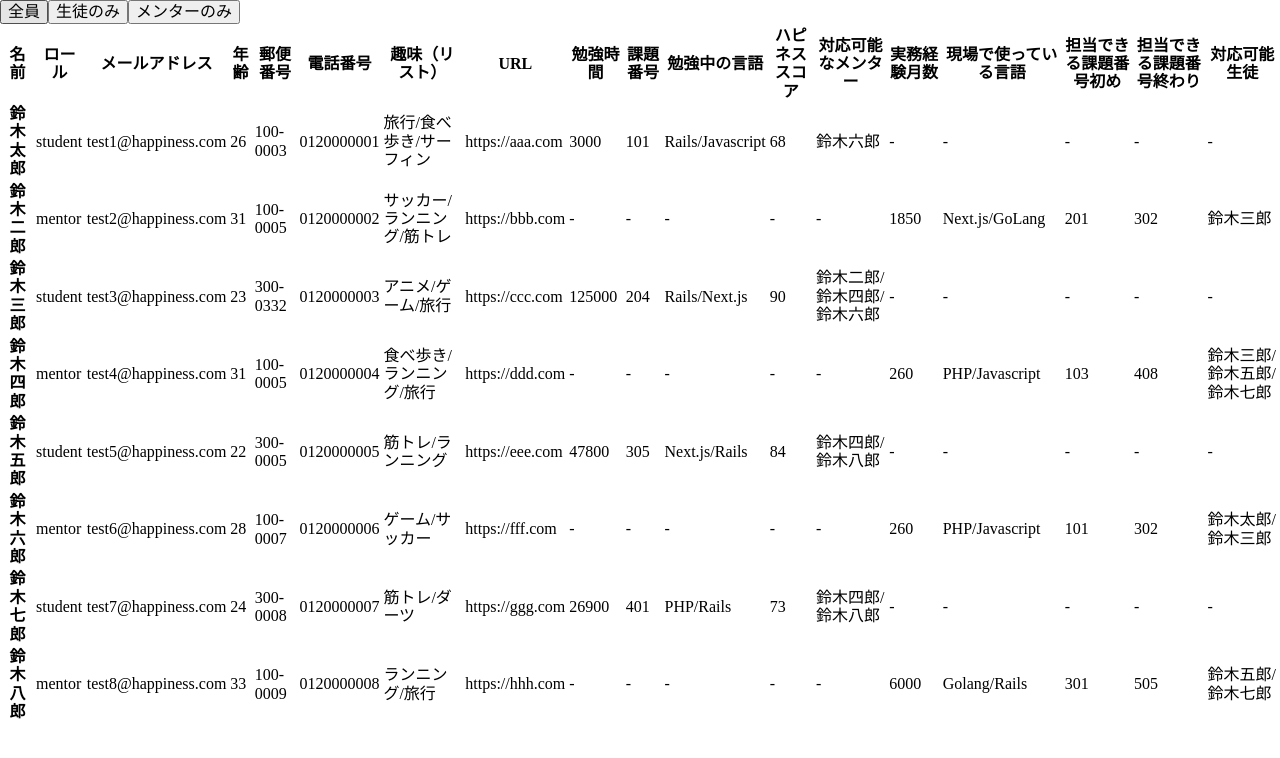
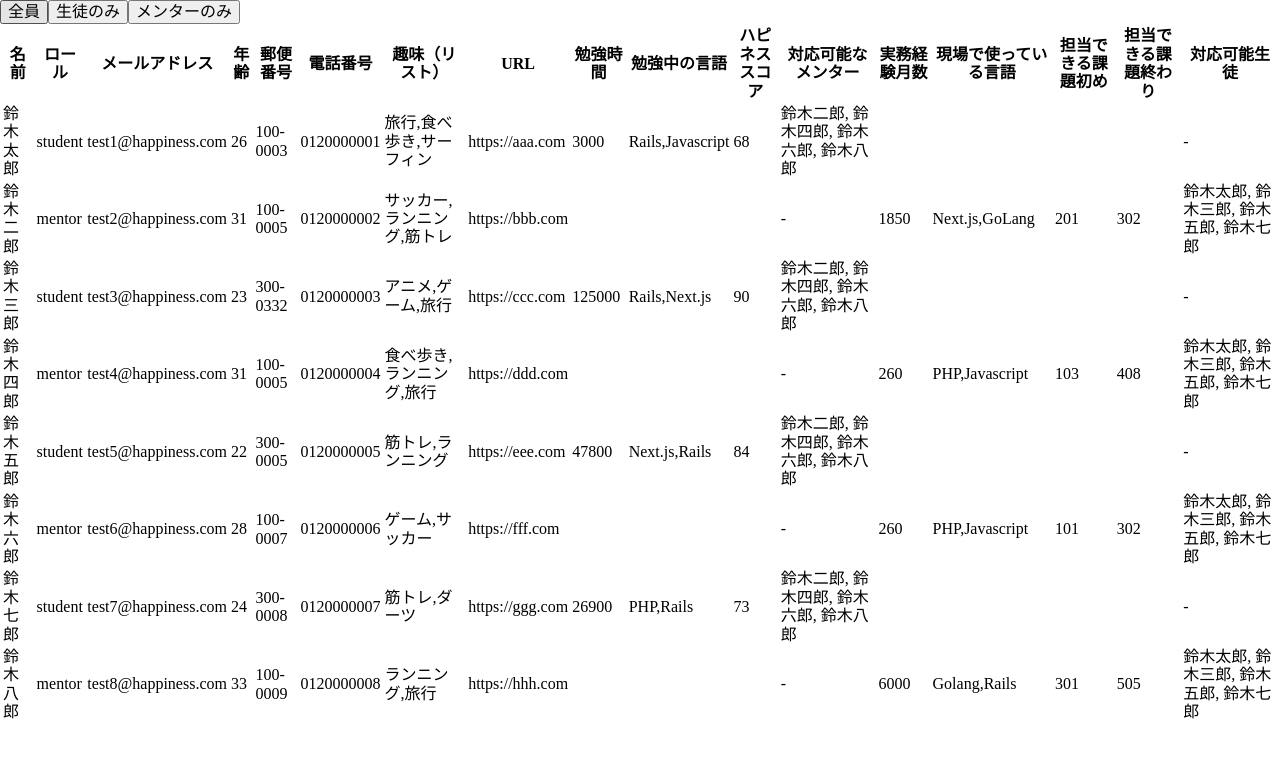
Before and after one commit to umedanaoyuki/hc_practice, a React (Vite) app in the folder react_typescript/: page /top in a window 1280 px wide. Shown: the top 758 px of the page. Built offline with nearby package versions, Linux system fonts and the light colour scheme.

Commit message:
feat: react-tableを使用したtableの作成（columnsの中で関数を実行するためにpropsを追加する）

```diff
--- /dev/null
+++ b/react_typescript/src/components/AllTable/columns.ts
@@ -0,0 +1,104 @@
+import { ColumnDef } from "@tanstack/react-table";
+import { MentorDataType } from "../../type/MentorDataType";
+import { StudentDataType } from "../../type/StudentDataType";
+
+// columnsの設定を関数に変更し、引数でstudentsDataとmentorsDataを受け取る
+export const createColumns = (
+  studentsData: StudentDataType[],
+  mentorsData: MentorDataType[]
+): ColumnDef<MentorDataType | StudentDataType>[] => [
+  {
+    accessorKey: "name",
+    header: "名前",
+  },
+  {
+    accessorKey: "role",
+    header: "ロール",
+  },
+  {
+    accessorKey: "email",
+    header: "メールアドレス",
+  },
+  {
+    accessorKey: "age",
+    header: "年齢",
+  },
+  {
+    accessorKey: "postCode",
+    header: "郵便番号",
+  },
+  {
+    accessorKey: "phone",
+    header: "電話番号",
+  },
+  {
+    accessorKey: "hobbies",
+    header: "趣味（リスト）",
+  },
+  {
+    accessorKey: "url",
+    header: "URL",
+  },
+  {
+    accessorKey: "studyMinutes",
+    header: "勉強時間",
+  },
+  {
+    accessorKey: "studyLangs",
+    header: "勉強中の言語",
+  },
+  {
+    accessorKey: "score",
+    header: "ハピネススコア",
+  },
+  {
+    accessorKey: "availableMentors",
+    header: "対応可能なメンター",
+    cell: ({ row }) => {
+      // 行データの取得
+      const data = row.original;
+
+      // カスタム関数のロジック
+      if (data.role === "student") {
+        const availableMentors = mentorsData
+          .map((mentor) => mentor.name)
+          .join(", ");
+        return availableMentors || "なし";
+      } else {
+        return "-";
+      }
+    },
+  },
+  {
+    accessorKey: "experienceDays",
+    header: "実務経験月数",
+  },
+  {
+    accessorKey: "useLangs",
+    header: "現場で使っている言語",
+  },
+  {
+    accessorKey: "availableStartCode",
+    header: "担当できる課題初め",
+  },
+  {
+    accessorKey: "availableEndCode",
+    header: "担当できる課題終わり",
+  },
+  {
+    accessorKey: "availableStudents",
+    header: "対応可能生徒",
+    cell: ({ row }) => {
+      const data = row.original;
+      // studentsDataを使ったカスタムロジック
+      if (data.role === "mentor") {
+        const availableStudents = studentsData
+          .map((student) => student.name)
+          .join(", ");
+        return availableStudents || "なし";
+      } else {
+        return "-";
+      }
+    },
+  },
+];
--- /dev/null
+++ b/react_typescript/src/components/AllTable/data.ts
@@ -0,0 +1,125 @@
+import { MentorDataType } from "../../type/MentorDataType";
+import { StudentDataType } from "../../type/StudentDataType";
+
+export const data: (MentorDataType | StudentDataType)[] = [
+  {
+    id: 1,
+    name: "鈴木太郎",
+    role: "student",
+    email: "test1@happiness.com",
+    age: 26,
+    postCode: "100-0003",
+    phone: "0120000001",
+    hobbies: ["旅行", "食べ歩き", "サーフィン"],
+    url: "https://aaa.com",
+    studyMinutes: 3000,
+    taskCode: 101,
+    studyLangs: ["Rails", "Javascript"],
+    score: 68,
+  },
+  {
+    id: 2,
+    name: "鈴木二郎",
+    role: "mentor",
+    email: "test2@happiness.com",
+    age: 31,
+    postCode: "100-0005",
+    phone: "0120000002",
+    hobbies: ["サッカー", "ランニング", "筋トレ"],
+    url: "https://bbb.com",
+    experienceDays: 1850,
+    useLangs: ["Next.js", "GoLang"],
+    availableStartCode: 201,
+    availableEndCode: 302,
+  },
+  {
+    id: 3,
+    name: "鈴木三郎",
+    role: "student",
+    email: "test3@happiness.com",
+    age: 23,
+    postCode: "300-0332",
+    phone: "0120000003",
+    hobbies: ["アニメ", "ゲーム", "旅行"],
+    url: "https://ccc.com",
+    studyMinutes: 125000,
+    taskCode: 204,
+    studyLangs: ["Rails", "Next.js"],
+    score: 90,
+  },
+  {
+    id: 4,
+    name: "鈴木四郎",
+    role: "mentor",
+    email: "test4@happiness.com",
+    age: 31,
+    postCode: "100-0005",
+    phone: "0120000004",
+    hobbies: ["食べ歩き", "ランニング", "旅行"],
+    url: "https://ddd.com",
+    experienceDays: 260,
+    useLangs: ["PHP", "Javascript"],
+    availableStartCode: 103,
+    availableEndCode: 408,
+  },
+  {
+    id: 5,
+    name: "鈴木五郎",
+    role: "student",
+    email: "test5@happiness.com",
+    age: 22,
+    postCode: "300-0005",
+    phone: "0120000005",
+    hobbies: ["筋トレ", "ランニング"],
+    url: "https://eee.com",
+    studyMinutes: 47800,
+    taskCode: 305,
+    studyLangs: ["Next.js", "Rails"],
+    score: 84,
+  },
+  {
+    id: 6,
+    name: "鈴木六郎",
+    role: "mentor",
+    email: "test6@happiness.com",
+    age: 28,
+    postCode: "100-0007",
+    phone: "0120000006",
+    hobbies: ["ゲーム", "サッカー"],
+    url: "https://fff.com",
+    experienceDays: 260,
+    useLangs: ["PHP", "Javascript"],
+    availableStartCode: 101,
+    availableEndCode: 302,
+  },
+  {
+    id: 7,
+    name: "鈴木七郎",
+    role: "student",
+    email: "test7@happiness.com",
+    age: 24,
+    postCode: "300-0008",
+    phone: "0120000007",
+    hobbies: ["筋トレ", "ダーツ"],
+    url: "https://ggg.com",
+    studyMinutes: 26900,
+    taskCode: 401,
+    studyLangs: ["PHP", "Rails"],
+    score: 73,
+  },
+  {
+    id: 8,
+    name: "鈴木八郎",
+    role: "mentor",
+    email: "test8@happiness.com",
+    age: 33,
+    postCode: "100-0009",
+    phone: "0120000008",
+    hobbies: ["ランニング", "旅行"],
+    url: "https://hhh.com",
+    experienceDays: 6000,
+    useLangs: ["Golang", "Rails"],
+    availableStartCode: 301,
+    availableEndCode: 505,
+  },
+];
--- a/react_typescript/src/components/ForAllTable.tsx
+++ b/react_typescript/src/components/ForAllTable.tsx
@@ -1,159 +1,101 @@
 import { useEffect, useState } from "react";
 import { MentorDataType } from "../type/MentorDataType";
 import { StudentDataType } from "../type/StudentDataType";
-import { USER_LIST } from "../api/userList";
+import {
+  flexRender,
+  getCoreRowModel,
+  useReactTable,
+} from "@tanstack/react-table";
+import { data } from "./AllTable/data";
+import { createColumns } from "./AllTable/columns";
+
+const getData: () => Promise<(MentorDataType | StudentDataType)[]> = async () =>
+  data;
 
 export const ForAllTable = () => {
-  const [userListData, setUserListData] =
-    useState<(MentorDataType | StudentDataType)[]>(USER_LIST);
+  // 全データ
+  const [userListData, setUserListData] = useState<
+    (MentorDataType | StudentDataType)[]
+  >([]);
 
-  // 生徒の情報
   const [studentsData, setStudentsData] = useState<StudentDataType[]>([]);
-  // メンター情報
   const [mentorsData, setMentorsData] = useState<MentorDataType[]>([]);
 
   useEffect(() => {
+    const fetchData = async () => {
+      setUserListData(await getData());
+    };
+    fetchData();
+  }, []);
+
+  useEffect(() => {
+    const students: StudentDataType[] = [];
+    const mentors: MentorDataType[] = [];
+
     userListData.forEach((data) => {
       if (data.role === "student") {
-        setStudentsData((prevStudent) => [
-          ...prevStudent,
-          data as StudentDataType,
-        ]);
+        students.push(data as StudentDataType);
       } else {
-        setMentorsData((prevMentor) => [...prevMentor, data as MentorDataType]);
-      }
-    });
-  }, [userListData]);
-
-  /**
-   * 対応可能なメンター
-   */
-  const handleAvailableMentor = (data: StudentDataType) => {
-    const mentorsArray: string[] = [];
-
-    mentorsData.forEach((mentorData) => {
-      if (
-        mentorData.availableStartCode <= data.taskCode &&
-        mentorData.availableEndCode >= data.taskCode
-      ) {
-        mentorsArray.push(mentorData.name);
+        mentors.push(data as MentorDataType);
       }
     });
 
-    // 重複した要素の削除
-    const uniqueMentorsArray = mentorsArray.filter((elm, index) => {
-      return mentorsArray.indexOf(elm) === index;
-    });
+    setStudentsData(students);
+    setMentorsData(mentors);
+  }, [userListData]);
 
-    return uniqueMentorsArray.join("/");
-  };
+  // studentsDataとmentorsDataを使ってカラムを生成
+  const columns = createColumns(studentsData, mentorsData);
 
-  /**
-   * 対応可能な生徒
-   */
-  const handleAvailableStudent = (data: MentorDataType) => {
-    const studentArray: string[] = [];
-
-    studentsData.forEach((studentData) => {
-      if (
-        studentData.taskCode <= data.availableEndCode &&
-        studentData.taskCode >= data.availableStartCode
-      ) {
-        studentArray.push(studentData.name);
-      }
-    });
-
-    // 重複した要素の削除
-    const uniqueStudentsArray = studentArray.filter((elm, index) => {
-      return studentArray.indexOf(elm) === index;
-    });
-    return uniqueStudentsArray.join("/");
-  };
-
-  /**
-   * APIレスポンスの表示
-   */
-  const handleDisplayData = userListData.map((data) => {
-    return (
-      <tr key={data.id}>
-        <th scope="row">{data.name}</th>
-        <td>{data.role}</td>
-        <td>{data.email}</td>
-        <td>{data.age}</td>
-        <td>{data.postCode}</td>
-        <td>{data.phone}</td>
-        <td>{data.hobbies.join("/")}</td>
-        <td>{data.url}</td>
-        {/* studyMinutes と taskCode が存在する場合のみ表示 */}
-        {data.role === "student" ? (
-          <>
-            <td>{data.studyMinutes}</td>
-            <td>{data.taskCode}</td>
-            <td>{data.studyLangs.join("/")}</td>
-            <td>{data.score}</td>
-            {/* 対応可能なメンター */}
-            <td>{handleAvailableMentor(data)}</td>
-          </>
-        ) : (
-          <>
-            <td>-</td>
-            <td>-</td>
-            <td>-</td>
-            <td>-</td>
-            <td>-</td>
-          </>
-        )}
-        {data.role === "mentor" ? (
-          <>
-            <td>{data.experienceDays}</td>
-            <td>{data.useLangs.join("/")}</td>
-            <td>{data.availableStartCode}</td>
-            <td>{data.availableEndCode}</td>
-            {/* 対応可能な生徒 */}
-            <td>{handleAvailableStudent(data)}</td>
-          </>
-        ) : (
-          <>
-            <td>-</td>
-            <td>-</td>
-            <td>-</td>
-            <td>-</td>
-            <td>-</td>
-          </>
-        )}
-      </tr>
-    );
+  const table = useReactTable<MentorDataType | StudentDataType>({
+    columns,
+    data,
+    getCoreRowModel: getCoreRowModel(),
   });
 
+  console.log(studentsData);
+
   return (
-    <>
-      <table className="table">
-        <thead>
-          <tr>
-            <th scope="col">名前</th>
-            <th scope="col">ロール</th>
-            <th scope="col">メールアドレス</th>
-            <th scope="col">年齢</th>
-            <th scope="col">郵便番号</th>
-            <th scope="col">電話番号</th>
-            <th scope="col">趣味（リスト）</th>
-            <th scope="col">URL</th>
-            {/* 生徒のみ */}
-            <th scope="col">勉強時間</th>
-            <th scope="col">課題番号</th>
-            <th scope="col">勉強中の言語</th>
-            <th scope="col">ハピネススコア</th>
-            <th scope="col">対応可能なメンター</th>
-            {/* メンターのみ */}
-            <th scope="col">実務経験月数</th>
-            <th scope="col">現場で使っている言語</th>
-            <th scope="col">担当できる課題番号初め</th>
-            <th scope="col">担当できる課題番号終わり</th>
-            <th scope="col">対応可能生徒</th>
-          </tr>
-        </thead>
-        <tbody>{handleDisplayData}</tbody>
-      </table>
-    </>
+    <div>
+      <main>
+        <table>
+          <thead>
+            {table.getHeaderGroups().map((headerGroup) => (
+              <tr key={headerGroup.id}>
+                {headerGroup.headers.map((header) => (
+                  <th key={header.id} colSpan={header.colSpan}>
+                    {header.isPlaceholder
+                      ? null
+                      : flexRender(
+                          header.column.columnDef.header,
+                          header.getContext()
+                        )}
+                  </th>
+                ))}
+              </tr>
+            ))}
+          </thead>
+          <tbody>
+            {table.getRowModel().rows.map((row) => {
+              // console.log(row);
+              return (
+                <tr key={row.id}>
+                  {row.getVisibleCells().map((cell) => {
+                    return (
+                      <td key={cell.id}>
+                        {flexRender(
+                          cell.column.columnDef.cell,
+                          cell.getContext()
+                        )}
+                      </td>
+                    );
+                  })}
+                </tr>
+              );
+            })}
+          </tbody>
+        </table>
+      </main>
+    </div>
   );
 };
```
